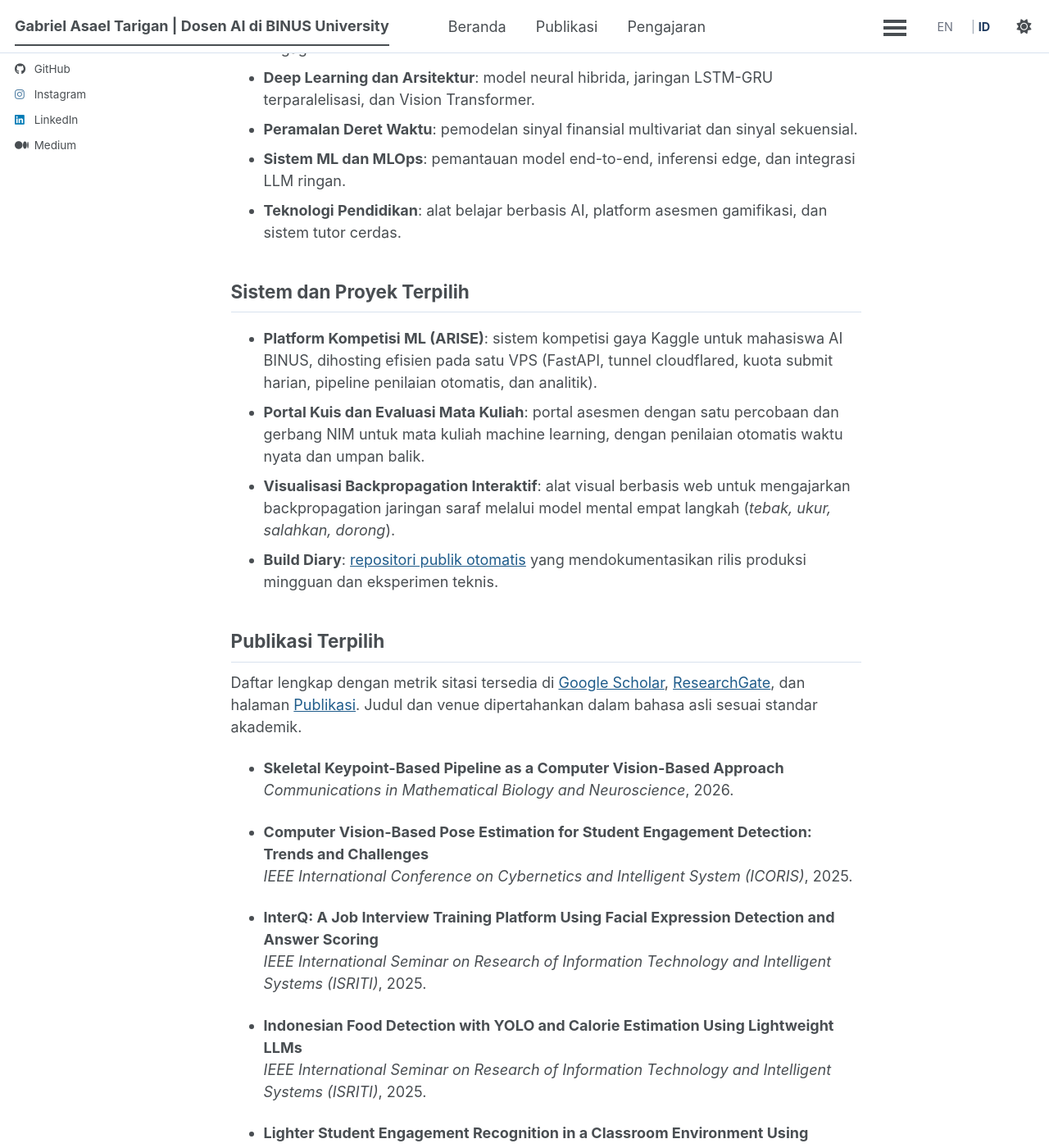
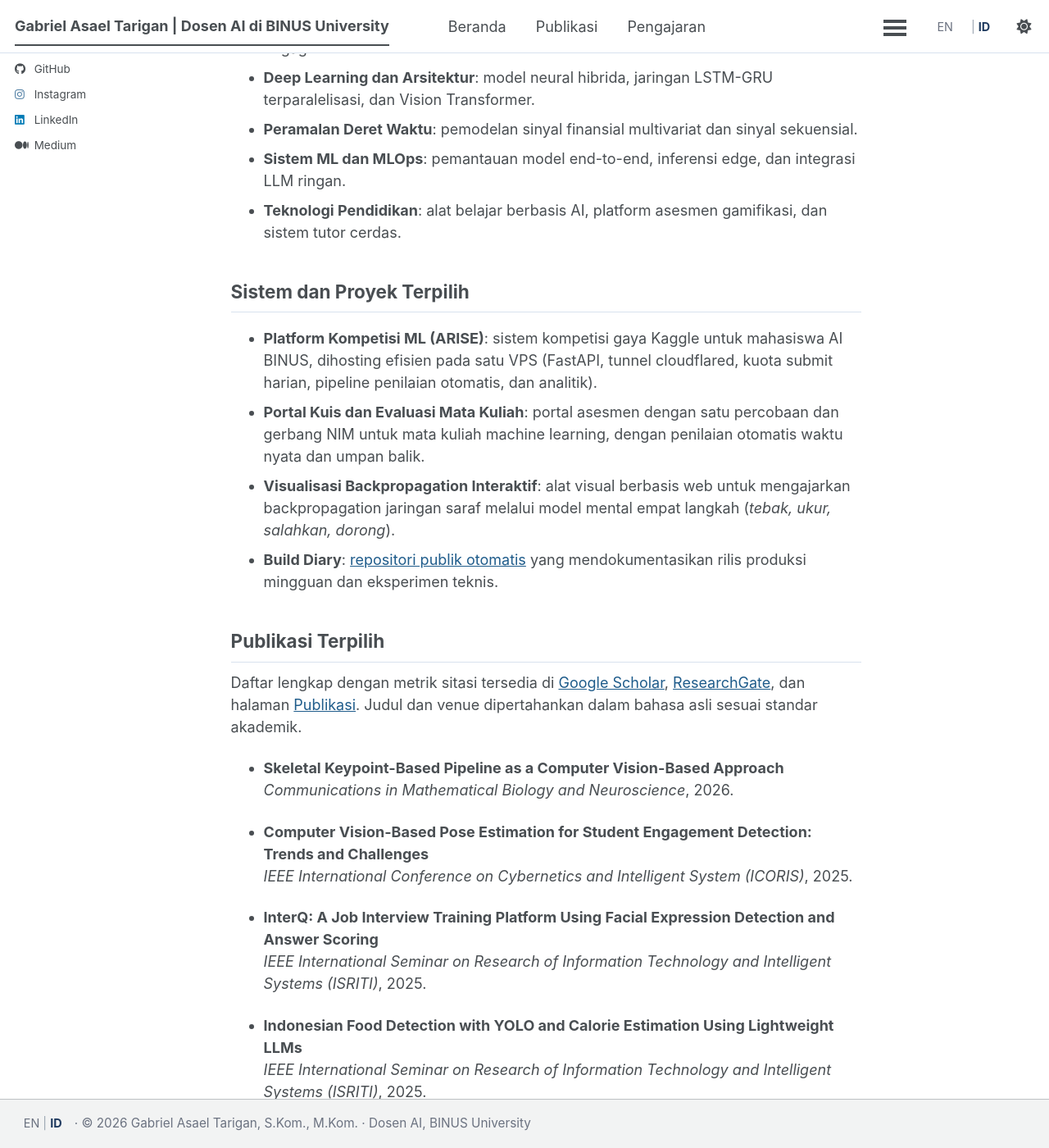
Before and after one commit to asaeltarigan/id, a Jekyll site: the page built from _pages/about.md, in a window 1280 px wide and 1400 px high, scrolled down 580 px. Shown: the whole window at 82% size. Built offline with Jekyll 4.4.1, drawn with Linux system fonts in a browser that asks for light colours; a style sheet for code colours, icons or effects is not loaded.

Commit message:
Restore pinned footer (theme default) + body bottom padding so last content clears it

```diff
--- a/_includes/head.html
+++ b/_includes/head.html
@@ -78,4 +78,4 @@
 
 <!-- For all browsers -->
 <link rel="stylesheet" href="{{ base_path }}/assets/css/main.css">
-<link rel="stylesheet" href="{{ base_path }}/assets/css/custom.css?v=22">
+<link rel="stylesheet" href="{{ base_path }}/assets/css/custom.css?v=23">
--- a/assets/css/custom.css
+++ b/assets/css/custom.css
@@ -99,15 +99,17 @@ html[data-theme="dark"] .author__bio {
   font-size: 0.85em;
 }
 
-/* Content must clear the theme's pinned (.page__footer position:fixed) footer.
-   Keep the footer in normal flow on desktop so it never overlaps content. */
+/* Footer stays pinned to the bottom of the screen (position:fixed on desktop;
+   relative on mobile). A pinned footer always covers the bottom ~60px band, so the
+   last content row would sit permanently behind it at full scroll. Give the page
+   bottom padding so the final content can always be scrolled clear of the footer. */
 @media (min-width: 769px) {
   .page__footer {
-    position: static;
-    float: none;
-    margin-top: 2em;
+    position: fixed;
+    bottom: 0;
+    width: 100%;
   }
-  #main { padding-bottom: 2em; }
+  body { padding-bottom: 4em; }
 }
 
 /* ---------- Blog list cards with thumbnails ---------- */
```
